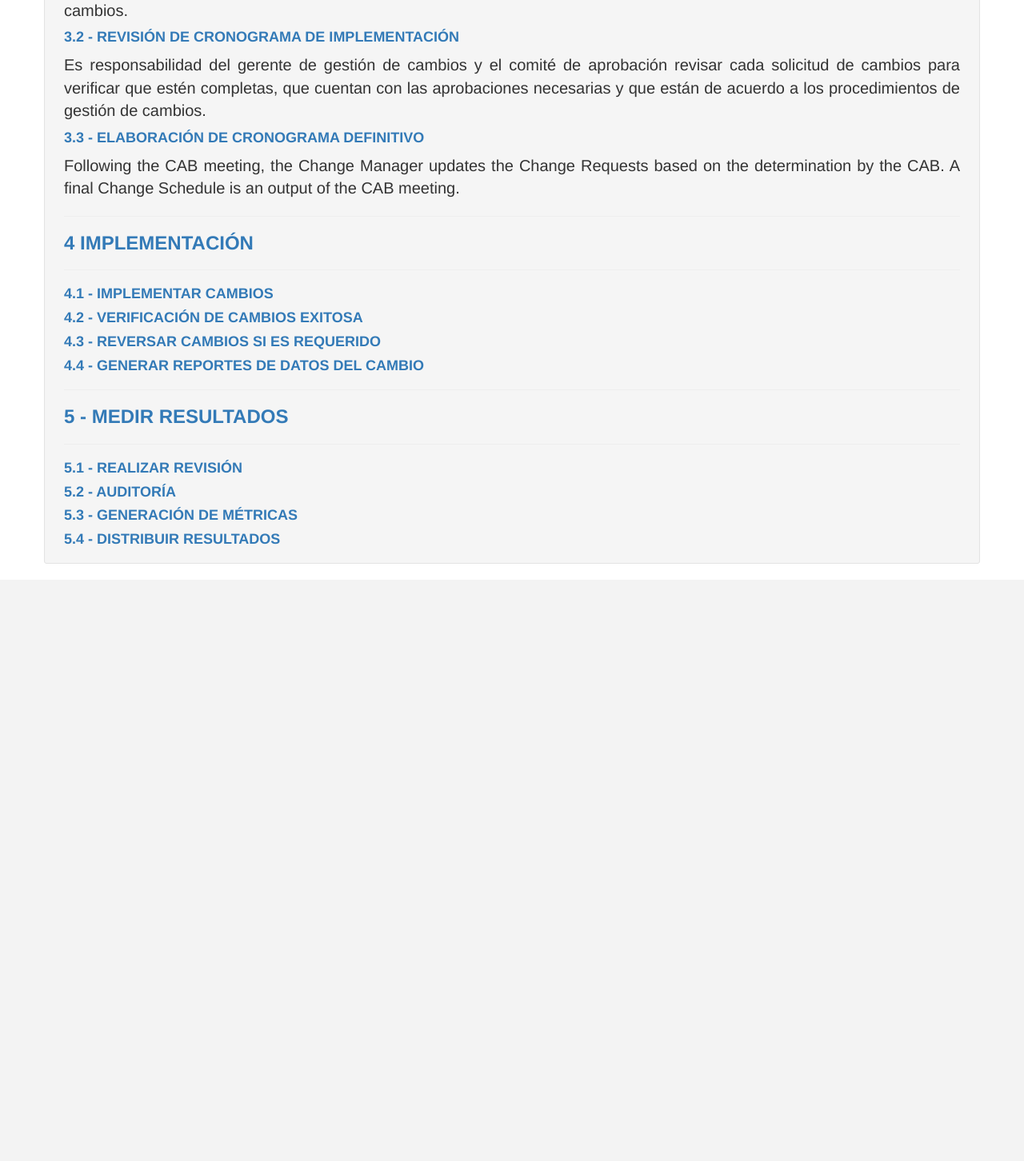
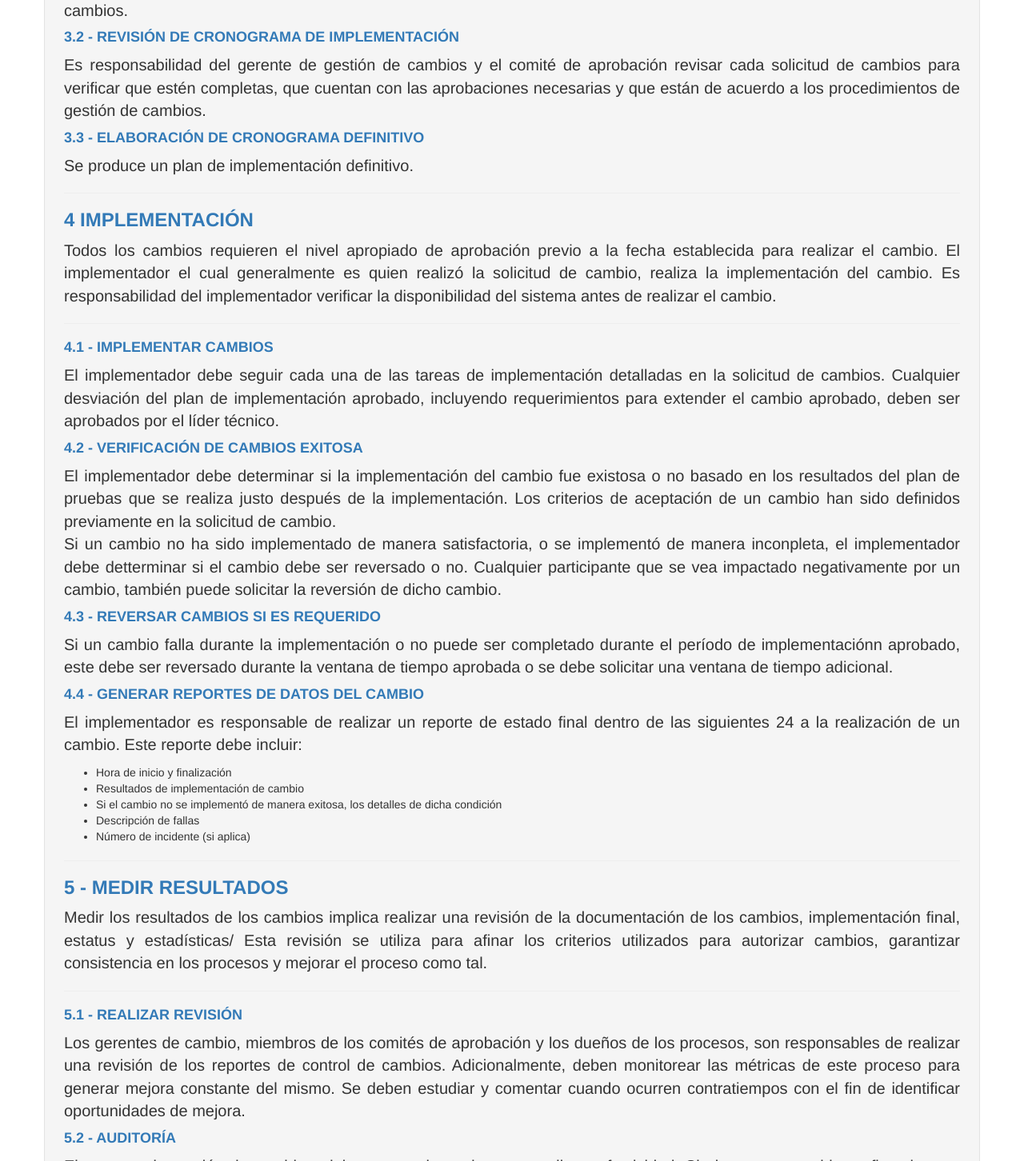
Before and after one commit to OneTesseractInMultiverse/ITIL-CaseExample, a Python web app: template templates/cm/index.html in a window 1280 px wide. Shown: the part 5048-6500 px from the top of the page at 80% size. Before the commit the page ends 5753 px from the top, so only its background shows below. Run offline with Jinja, Linux system fonts and the light colour scheme; the template is opened without the code that fills it, so the values that code supplies are empty; some libraries are stand-ins or nearby versions.

Commit message:
Process complete

```diff
--- a/templates/cm/index.html
+++ b/templates/cm/index.html
@@ -284,8 +284,7 @@
 
             <h4 class="text-primary">3.3 - Elaboración de Cronograma Definitivo </h4>
             <p class="text-justify">
-                Following the CAB meeting, the Change Manager updates the Change Requests based on the
-determination by the CAB. A final Change Schedule is an output of the CAB meeting.
+                Se produce un plan de implementación definitivo.
 
             </p>
 
@@ -295,33 +294,63 @@ determination by the CAB. A final Change Schedule is an output of the CAB meetin
             <h3 class="text-primary">4 Implementación</h3>
             <p class="text-justify">
 
+                Todos los cambios requieren el nivel apropiado de aprobación previo a la fecha establecida para realizar el cambio.
+                El implementador el cual generalmente es quien realizó la solicitud de cambio, realiza la implementación del cambio. Es
+                responsabilidad del implementador verificar la disponibilidad del sistema antes de realizar el cambio.
+
             </p>
             <hr>
 
             <h4 class="text-primary">4.1 - Implementar Cambios</h4>
             <p class="text-justify">
 
+                El implementador debe seguir cada una de las tareas de implementación detalladas en la solicitud de cambios. Cualquier
+                desviación del plan de implementación aprobado, incluyendo requerimientos para extender el cambio aprobado, deben ser
+                aprobados por el líder técnico.
+
             </p>
 
             <h4 class="text-primary">4.2 -  Verificación de cambios exitosa</h4>
             <p class="text-justify">
+
+                El implementador debe determinar si la implementación del cambio fue existosa o no basado en los resultados
+                del plan de pruebas que se realiza justo después de la implementación. Los criterios de aceptación de un
+                cambio han sido definidos previamente en la solicitud de cambio.
+                <br>
+                Si un cambio no ha sido implementado de manera satisfactoria, o se implementó de manera inconpleta, el
+                implementador debe detterminar si el cambio debe ser reversado o no. Cualquier participante que se vea
+                impactado negativamente por un cambio, también puede solicitar la reversión de dicho cambio.
 
             </p>
 
             <h4 class="text-primary">4.3 -  Reversar cambios si es requerido</h4>
             <p class="text-justify">
 
+                Si un cambio falla durante la implementación o no puede ser completado durante el período de implementaciónn aprobado,
+                este debe ser reversado durante la ventana de tiempo aprobada o se debe solicitar una ventana de tiempo adicional.
             </p>
 
             <h4 class="text-primary">4.4 -  Generar reportes de datos del cambio</h4>
             <p class="text-justify">
-
+                El implementador es responsable de realizar un reporte de estado final dentro de las siguientes 24 a la realización de un cambio.
+                Este reporte debe incluir:
             </p>
+            <ul>
+                <li>Hora de inicio y finalización</li>
+                <li>Resultados de implementación de cambio</li>
+                <li>Si el cambio no se implementó de manera exitosa, los detalles de dicha condición</li>
+                <li>Descripción de fallas</li>
+                <li>Número de incidente (si aplica)</li>
+            </ul>
 
             <hr> <!-- ---------------------------------------------------------- -->
 
             <h3 class="text-primary">5 - Medir Resultados</h3>
             <p class="text-justify">
+
+                Medir los resultados de los cambios implica realizar una revisión de la documentación de los cambios, implementación
+                final, estatus y estadísticas/ Esta revisión se utiliza para afinar los criterios utilizados para autorizar cambios,
+                garantizar consistencia en los procesos y mejorar el proceso como tal.
 
             </p>
             <hr>
@@ -329,21 +358,28 @@ determination by the CAB. A final Change Schedule is an output of the CAB meetin
             <h4 class="text-primary">5.1 -  Realizar revisión </h4>
             <p class="text-justify">
 
+                Los gerentes de cambio, miembros de los comités de aprobación y los dueños de los procesos, son
+                responsables de realizar una revisión de los reportes de control de cambios. Adicionalmente, deben
+                monitorear las métricas de este proceso para generar mejora constante del mismo. Se deben estudiar
+                y comentar cuando ocurren contratiempos con el fin de identificar oportunidades de mejora.
             </p>
 
             <h4 class="text-primary">5.2 -  Auditoría </h4>
             <p class="text-justify">
-
+                El proceso de gestión de cambios, debe ser monitoreado para medir su efectividad. Si el proceso requiriera
+                afinamiento o ajustes, una solicitud de modificación del proceso se debe generar por medio de las autoridades
+                correspondientes.
             </p>
 
             <h4 class="text-primary">5.3 -  Generación de Métricas </h4>
             <p class="text-justify">
-
+                Se deben generar reportes de gestión de cambios que reflejen el rendimiento en la actividad de cambio y los
+                índices de éxito durante la actividad de cambio.
             </p>
 
             <h4 class="text-primary">5.4 - Distribuir Resultados </h4>
             <p class="text-justify">
-
+                Los reportes de cambios finales se distribuyen por medio de correo electrónico utilizando listas de distribución.
             </p>
 
         </div>
```
